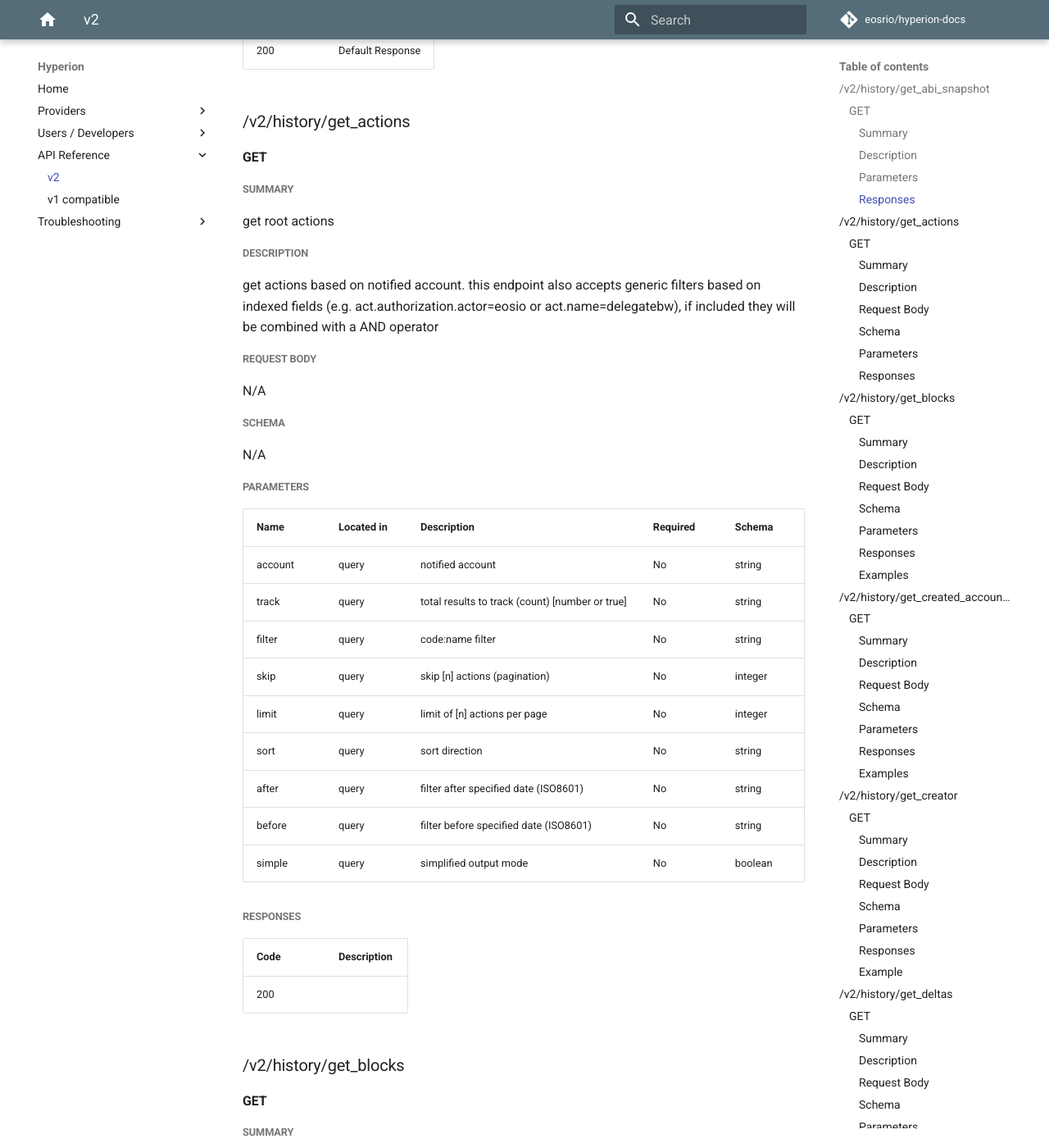
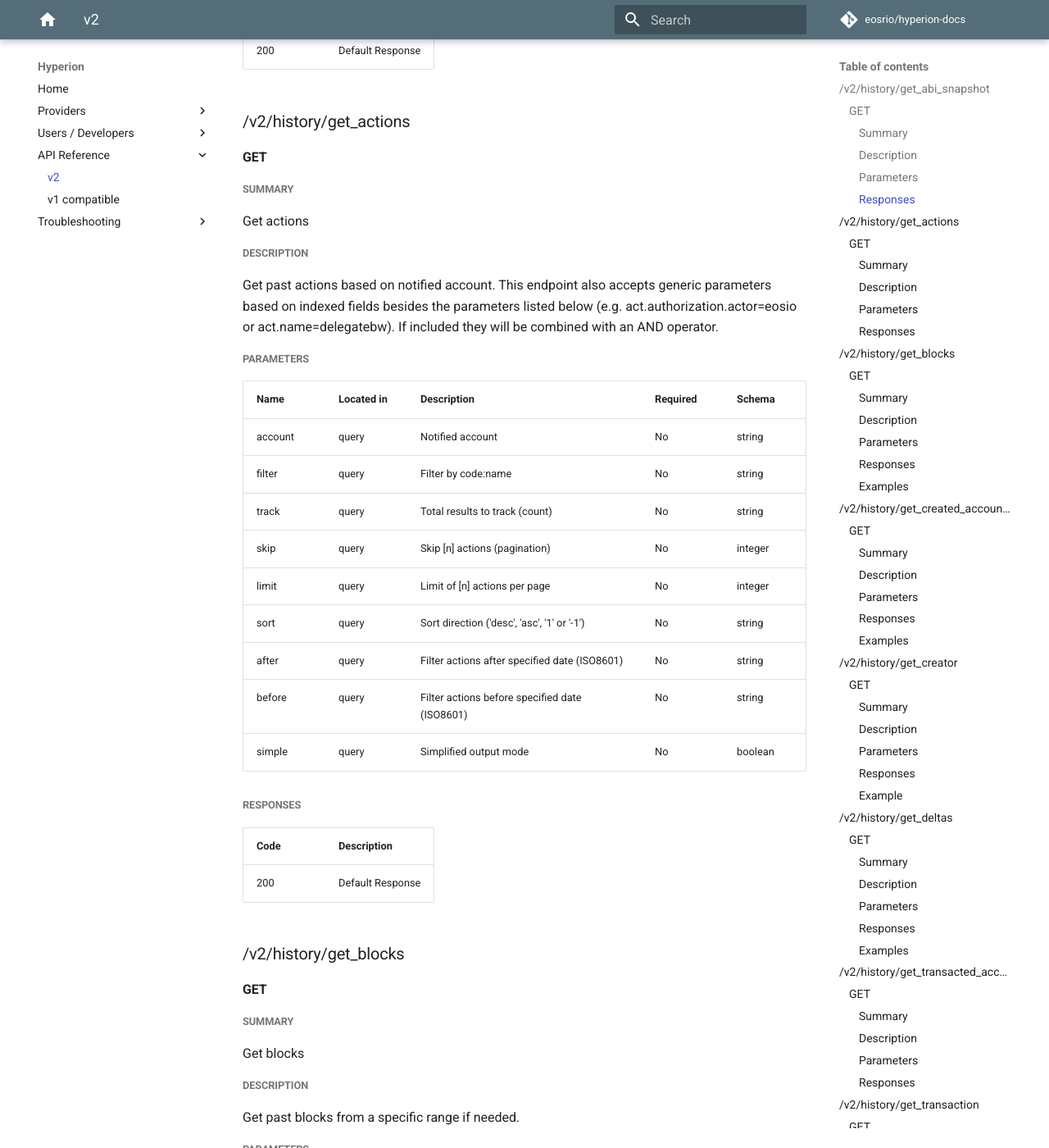
Before and after one commit to eosrio/hyperion-docs, an MkDocs documentation site: the page built from docs/v2.md, in a window 1280 px wide and 1400 px high, scrolled down 859 px. Shown: the whole window at 82% size. Built offline with MkDocs 1.6.1 and Material for MkDocs 9.7.7, drawn with Linux system fonts in a browser that asks for light colours; comment, search, counter and statistics services are not loaded; some of the changed text lies outside the part shown.

````diff
--- a/docs/v2.md
+++ b/docs/v2.md
@@ -9,19 +9,19 @@
 #### GET
 ##### Summary
 
-fetch abi at specific block
+Fetch contract ABI
 
 ##### Description
 
-fetch contract abi at specific block
+Fetch contract ABI at specific block if specified.
 
 ##### Parameters
 
 | Name | Located in | Description | Required | Schema |
 | ---- | ---------- | ----------- | -------- | ---- |
-| contract | query | contract account | Yes | string |
-| block | query | target block | No | integer |
-| fetch | query | should fetch the ABI | No | boolean |
+| contract | query | Contract account | Yes | string |
+| block | query | Target block | No | integer |
+| fetch | query | Fetch the ABI | No | boolean |
 
 ##### Responses
 
@@ -34,61 +34,49 @@ fetch contract abi at specific block
 #### GET
 ##### Summary
 
-get root actions
+Get actions
 
 ##### Description
 
-get actions based on notified account. this endpoint also accepts generic filters based on indexed fields (e.g. act.authorization.actor=eosio or act.name=delegatebw), if included they will be combined with a AND operator
-
-##### Request Body
-N/A
-
-##### Schema
-N/A
+Get past actions based on notified account. This endpoint also accepts generic parameters based on indexed fields besides the parameters listed below (e.g. act.authorization.actor=eosio or act.name=delegatebw). If included they will be combined with an AND operator.
 
 ##### Parameters
 
 | Name | Located in | Description | Required | Schema |
 | ---- | ---------- | ----------- | -------- | ---- |
-| account | query | notified account | No | string |
-| track | query | total results to track (count) [number or true] | No | string |
-| filter | query | code:name filter | No | string |
-| skip | query | skip [n] actions (pagination) | No | integer |
-| limit | query | limit of [n] actions per page | No | integer |
-| sort | query | sort direction | No | string |
-| after | query | filter after specified date (ISO8601) | No | string |
-| before | query | filter before specified date (ISO8601) | No | string |
-| simple | query | simplified output mode | No | boolean |
+| account | query | Notified account | No | string |
+| filter | query | Filter by code:name | No | string |
+| track | query | Total results to track (count) | No | string |
+| skip | query | Skip [n] actions (pagination) | No | integer |
+| limit | query | Limit of [n] actions per page | No | integer |
+| sort | query | Sort direction ('desc', 'asc', '1' or '-1') | No | string |
+| after | query | Filter actions after specified date (ISO8601) | No | string |
+| before | query | Filter actions before specified date (ISO8601) | No | string |
+| simple | query | Simplified output mode | No | boolean |
 
 ##### Responses
 
 | Code | Description |
 | ---- | ----------- |
-| 200 |  |
+| 200 | Default Response |
 
 ### /v2/history/get_blocks
 
 #### GET
 ##### Summary
 
-get block range
+Get blocks
 
 ##### Description
 
-get block range
-
-##### Request Body
-N/A
-
-##### Schema
-N/A
+Get past blocks from a specific range if needed.
 
 ##### Parameters
 
 | Name | Located in | Description | Required | Schema |
 | ---- | ---------- | ----------- | -------- | ---- |
-| from | query | starting block | No | integer |
-| to | query | last block | No | integer |
+| from | query | First block | No | integer |
+| to | query | Last block | No | integer |
 
 ##### Responses
 
@@ -115,29 +103,23 @@ curl -X GET "https://eos.hyperion.eosrio.io/v2/history/get_blocks?from=10&to=15"
 #### GET
 ##### Summary
 
-get created accounts
+Get created accounts
 
 ##### Description
 
-get all accounts created by one creator
-
-##### Request Body
-N/A
-
-##### Schema
-N/A
+Get all accounts created by one creator.
 
 ##### Parameters
 
 | Name | Located in | Description | Required | Schema |
 | ---- | ---------- | ----------- | -------- | ---- |
-| account | query | creator account | No | string |
+| account | query | Account creator | Yes | string |
 
 ##### Responses
 
 | Code | Description |
 | ---- | ----------- |
-| 200 |  |
+| 200 | Default Response |
 
 ##### Examples
 ```
@@ -149,29 +131,23 @@ curl -X GET "https://eos.hyperion.eosrio.io/v2/history/get_created_accounts?acco
 #### GET
 ##### Summary
 
-get account creator
+Get account creator
 
 ##### Description
 
-get account creator
-
-##### Request Body
-N/A
-
-##### Schema
-N/A
+Get creator of a specific account.
 
 ##### Parameters
 
 | Name | Located in | Description | Required | Schema |
 | ---- | ---------- | ----------- | -------- | ---- |
-| account | query | created account | No | string |
+| account | query | Created account | Yes | string |
 
 ##### Responses
 
 | Code | Description |
 | ---- | ----------- |
-| 200 |  |
+| 200 | Default Response |
 
 ##### Example
 ```
@@ -183,26 +159,20 @@ curl -X GET "https://eos.hyperion.eosrio.io/v2/history/get_creator?account=eosri
 #### GET
 ##### Summary
 
-get state deltas
+Get state deltas
 
 ##### Description
 
-get state deltas
-
-##### Request Body
-N/A
-
-##### Schema
-N/A
+Get state deltas of any table. This endpoint also accepts generic parameters based on indexed fields besides the parameters listed below (e.g. block_num=10000000). If included they will be combined with an AND operator.
 
 ##### Parameters
 
 | Name | Located in | Description | Required | Schema |
 | ---- | ---------- | ----------- | -------- | ---- |
-| code | query | contract account | No | string |
-| scope | query | table scope | No | string |
-| table | query | table name | No | string |
-| payer | query | payer account | No | string |
+| code | query | Contract account | No | string |
+| scope | query | Table scope | No | string |
+| table | query | Table name | No | string |
+| payer | query | Payer account | No | string |
 
 ##### Responses
 
@@ -226,31 +196,25 @@ curl -X GET "https://eos.hyperion.eosrio.io/v2/history/get_deltas?code=eosio.tok
 #### GET
 ##### Summary
 
-get interactions based on transfers
+Get account interactions based on transfers
 
 ##### Description
 
-get all account that interacted with the source account provided
-
-##### Request Body
-N/A
-
-##### Schema
-N/A
+Get all accounts that interacted with the source account provided. Interactions can be from or to (direction) source account.
 
 ##### Parameters
 
 | Name | Located in | Description | Required | Schema |
 | ---- | ---------- | ----------- | -------- | ---- |
-| account | query | source account | Yes | string |
-| symbol | query | token symbol | No | string |
-| contract | query | token contract | No | string |
-| direction | query | search direction | Yes | string |
-| min | query | minimum value | No | number |
-| max | query | maximum value | No | number |
-| limit | query | query limit | No | number |
-| after | query | filter after specified date (ISO8601) or block number | No | string |
-| before | query | filter before specified date (ISO8601) or block number | No | string |
+| account | query | Source account | Yes | string |
+| direction | query | Interaction direction ('in', 'out' or 'both') | Yes | string |
+| symbol | query | Token symbol | No | string |
+| contract | query | Token contract | No | string |
+| min | query | Transfer minimum value | No | number |
+| max | query | Transfer maximum value | No | number |
+| limit | query | Limit of [n] interactions | No | number |
+| after | query | Filter actions after specified date (ISO8601) or block number | No | string |
+| before | query | Filter actions before specified date (ISO8601) or block number | No | string |
 
 ##### Responses
 
@@ -258,30 +222,22 @@ N/A
 | ---- | ----------- |
 | 200 | Default Response |
 
-##### Example
-
 ### /v2/history/get_transaction
 
 #### GET
 ##### Summary
 
-get transaction by id
+Get transaction by id
 
 ##### Description
 
-get all actions belonging to the same transaction
-
-##### Request Body
-N/A
-
-##### Schema
-N/A
+Get a transaction with all its actions.
 
 ##### Parameters
 
 | Name | Located in | Description | Required | Schema |
 | ---- | ---------- | ----------- | -------- | ---- |
-| id | query | transaction id | Yes | string |
+| id | query | Transaction ID | Yes | string |
 
 ##### Example
 ```
@@ -299,36 +255,30 @@ curl -X GET "https://eos.hyperion.eosrio.io/v2/history/get_transaction?id=eec44c
 #### GET
 ##### Summary
 
-get token transfers
+Get token transfers
 
 ##### Description
 
-get token transfers utilizing the eosio.token standard
-
-##### Request Body
-N/A
-
-##### Schema
-N/A
+Get token transfers from contracts using the eosio.token standard.
 
 ##### Parameters
 
 | Name | Located in | Description | Required | Schema |
 | ---- | ---------- | ----------- | -------- | ---- |
-| from | query | source account | No | string |
-| to | query | destination account | No | string |
-| symbol | query | token symbol | No | string |
-| contract | query | token contract | No | string |
-| skip | query | skip [n] actions (pagination) | No | integer |
-| limit | query | limit of [n] actions per page | No | integer |
-| after | query | filter after specified date (ISO8601) | No | dateTime |
-| before | query | filter before specified date (ISO8601) | No | dateTime |
+| from | query | Source account | No | string |
+| to | query | Destination account | No | string |
+| symbol | query | Token symbol | No | string |
+| contract | query | Token contract | No | string |
+| skip | query | Skip [n] actions (pagination) | No | integer |
+| limit | query | Limit of [n] actions per page | No | integer |
+| after | query | Filter actions after specified date (ISO8601) | No | string |
+| before | query | Filter actions before specified date (ISO8601) | No | string |
 
 ##### Responses
 
 | Code | Description |
 | ---- | ----------- |
-| 200 |  |
+| 200 | Default Response |
 
 ##### Example
 Get all transfers from eosriobrazil account
@@ -351,23 +301,17 @@ curl -X GET "https://eos.hyperion.eosrio.io/v2/history/get_transfers?from=eosrio
 #### GET
 ##### Summary
 
-get account summary
+Get account summary
 
 ##### Description
 
-get account data
-
-##### Request Body
-N/A
-
-##### Schema
-N/A
+Get all data related to an account.
 
 ##### Parameters
 
 | Name | Located in | Description | Required | Schema |
 | ---- | ---------- | ----------- | -------- | ---- |
-| account | query | account name | No | string |
+| account | query | Account name | No | string |
 
 ##### Responses
 
@@ -385,29 +329,23 @@ curl -X GET "https://eos.hyperion.eosrio.io/v2/state/get_account?account=eosio"
 #### GET
 ##### Summary
 
-get accounts by public key
+Get accounts by public key
 
 ##### Description
 
-get accounts by public key
-
-##### Request Body
-N/A
-
-##### Schema
-N/A
+Get all accounts with specified public key.
 
 ##### Parameters
 
 | Name | Located in | Description | Required | Schema |
 | ---- | ---------- | ----------- | -------- | ---- |
-| public_key | query | public key | Yes | string |
+| public_key | query | Public key | Yes | string |
 
 ##### Responses
 
 | Code | Description |
 | ---- | ----------- |
-| 200 |  |
+| 200 | Default Response |
 
 ##### Example
 ```
@@ -415,32 +353,27 @@ curl -X GET "https://eos.hyperion.eosrio.io/v2/state/get_key_accounts?public_key
 ```
 
 ### /v2/state/get_key_accounts
+
 #### POST
 ##### Summary
 
-get accounts by public key
+Get accounts by public key
 
 ##### Description
 
-get accounts by public key
+Get all accounts with specified public key.
 
-##### Request Body
-```
-{
-  "public_key": "string"
-}
-```
+##### Parameters
 
-##### Schema
-|   variable	|  type 	|   description 	|
-|:-:	|---	|---	|
-| public_key  	|  public key  |   public key	|
+| Name | Located in | Description | Required | Schema |
+| ---- | ---------- | ----------- | -------- | ---- |
+| public_key | body | Public key | Yes | string |
 
 ##### Responses
 
 | Code | Description |
 | ---- | ----------- |
-| 200 |  |
+| 200 | Default Response |
 
 ##### Example
 ```
@@ -452,25 +385,25 @@ curl -X POST "https://eos.hyperion.eosrio.io/v2/state/get_key_accounts" -d '{"pu
 #### GET
 ##### Summary
 
-get proposals
+Get proposals
 
 ##### Description
 
-get proposals
+Get all available proposals.
 
 ##### Parameters
 
 | Name | Located in | Description | Required | Schema |
 | ---- | ---------- | ----------- | -------- | ---- |
-| proposer | query | filter by proposer | No | string |
-| proposal | query | filter by proposal name | No | string |
-| account | query | filter by either requested or provided account | No | string |
-| requested | query | filter by requested account | No | string |
-| provided | query | filter by provided account | No | string |
-| executed | query | filter by execution status | No | boolean |
-| track | query | total results to track (count) [number or true] | No | string |
-| skip | query | skip [n] actions (pagination) | No | integer |
-| limit | query | limit of [n] actions per page | No | integer |
+| proposer | query | Filter by proposer | No | string |
+| proposal | query | Filter by proposal name | No | string |
+| account | query | Filter by either requested or provided account | No | string |
+| requested | query | Filter by requested account | No | string |
+| provided | query | Filter by provided account | No | string |
+| executed | query | Filter by execution status | No | boolean |
+| track | query | Total results to track (count) | No | string |
+| skip | query | Skip [n] actions (pagination) | No | integer |
+| limit | query | Limit of [n] actions per page | No | integer |
 
 ##### Responses
 
@@ -483,29 +416,23 @@ get proposals
 #### GET
 ##### Summary
 
-get tokens from account
+Get tokens from account
 
 ##### Description
 
-get tokens from account
-
-##### Request Body
-N/A
-
-##### Schema
-N/A
+Retrieve all tokens holded by an account.
 
 ##### Parameters
 
 | Name | Located in | Description | Required | Schema |
 | ---- | ---------- | ----------- | -------- | ---- |
-| account | query | account | Yes | string |
+| account | query | Account name | Yes | string |
 
 ##### Responses
 
 | Code | Description |
 | ---- | ----------- |
-| 200 |  |
+| 200 | Default Response |
 
 ##### Example
 ```
@@ -517,25 +444,19 @@ curl -X GET "https://eos.hyperion.eosrio.io/v2/state/get_tokens?account=eosriobr
 #### GET
 ##### Summary
 
-get voters
+Get voters
 
 ##### Description
 
-get voters
-
-##### Request Body
-N/A
-
-##### Schema
-N/A
+Get all voting accounts.
 
 ##### Parameters
 
 | Name | Located in | Description | Required | Schema |
 | ---- | ---------- | ----------- | -------- | ---- |
-| producer | query | filter by voted producer (comma separated) | No | string |
-| skip | query | skip [n] actions (pagination) | No | integer |
-| limit | query | limit of [n] actions per page | No | integer |
+| producer | query | Filter by voted producer (comma separated) | No | string |
+| skip | query | Skip [n] actions (pagination) | No | integer |
+| limit | query | Limit of [n] actions per page | No | integer |
 
 ##### Responses
 
````
Also changed, not shown: other parts of docs/v2.md (+0 -9 lines).
